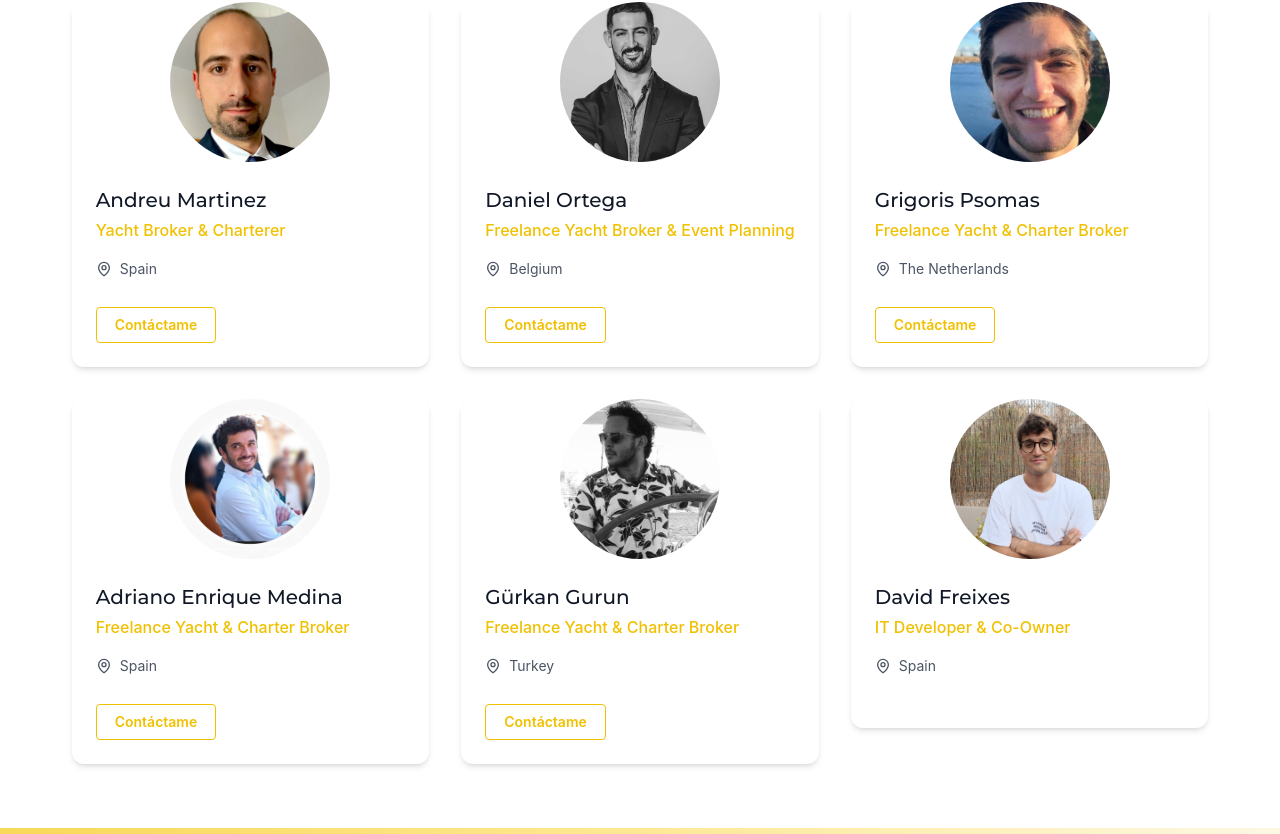
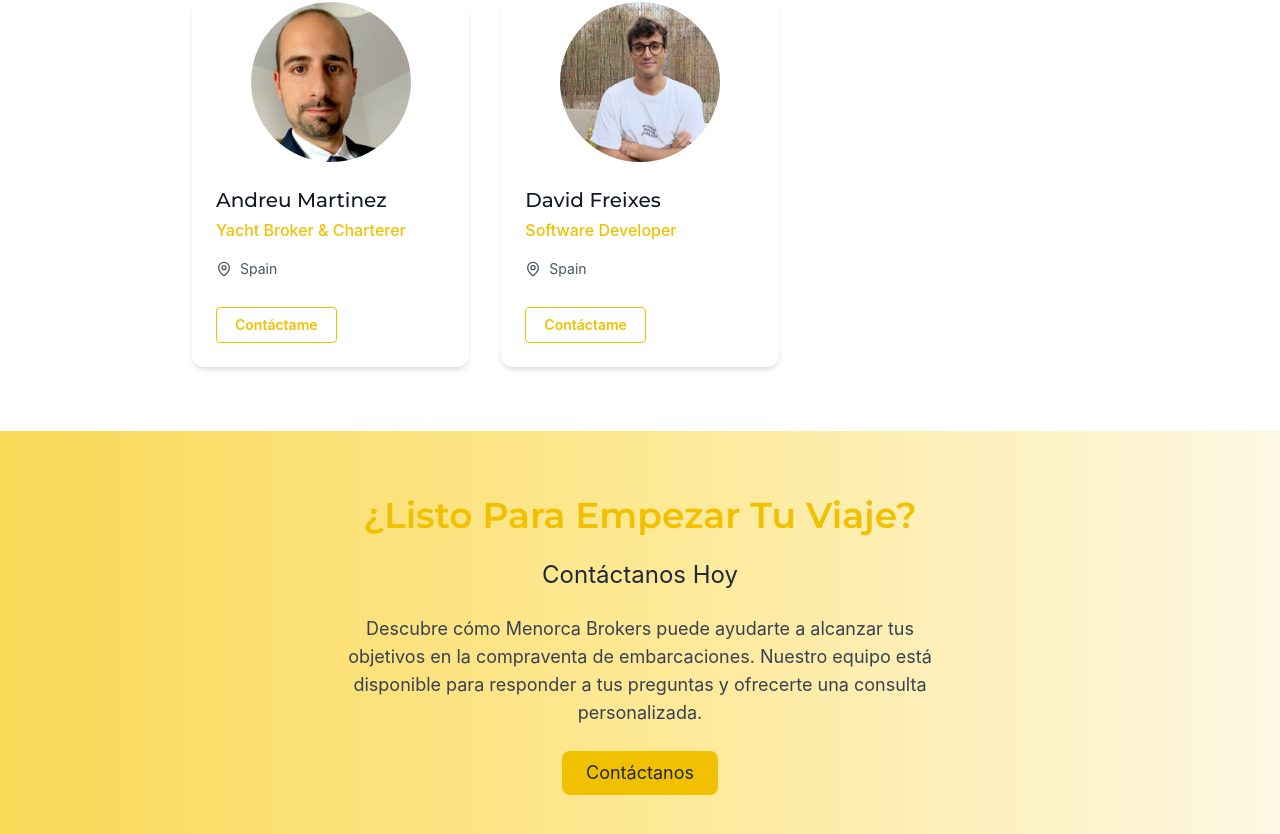
Before and after one commit to davidfreixes/myb, a Next.js app: page /quienes-somos in a window 1280 px wide. Shown: the part 706-1540 px from the top of the page. Built offline with nearby package versions, Linux system fonts and the light colour scheme.

Commit message:
feat: remove employes

```diff
--- a/client/general/company/components/about-us.tsx
+++ b/client/general/company/components/about-us.tsx
@@ -1,7 +1,9 @@
+import { NAVIGATION_LINKS } from "@/utils/navigation";
 import { Button } from "@mantine/core";
 import { MapPin } from "lucide-react";
-import { useTranslations } from "next-intl";
+import { useLocale, useTranslations } from "next-intl";
 import Image from "next/image";
+import Link from "next/link";
 import { useRef, useState } from "react";
 import ContactModal from "../../contact/modal/contactModal";
 
@@ -21,45 +23,47 @@ const teamMembers = [
       "Actualmente, Andreu dirige Menorca Yacht Brokers, un proyecto que ofrece una amplia gama de servicios de ship brokerage, charter y asesoría náutica. Gracias a su formación académica y su experiencia práctica, Andreu ha desarrollado una comprensión profunda del sector marítimo y sus necesidades específicas.",
     ],
   },
-  {
-    name: "Daniel Ortega",
-    role: "Freelance Yacht Broker & Event Planning",
-    location: "Belgium",
-    email: "contact@menorcabrokers.com",
-    image: "/img/team/daniel-ortega.jpg",
-  },
-  {
-    name: "Grigoris Psomas",
-    role: "Freelance Yacht & Charter Broker",
-    location: "The Netherlands",
-    email: "contact@menorcabrokers.com",
-    image: "/img/team/grigoris-psomas.jpg",
-  },
-  {
-    name: "Adriano Enrique Medina",
-    role: "Freelance Yacht & Charter Broker",
-    location: "Spain",
-    email: "contact@menorcabrokers.com",
-    image: "/img/team/adriano-enrique.png",
-  },
-  {
-    name: "Gürkan Gurun",
-    role: "Freelance Yacht & Charter Broker",
-    location: "Turkey",
-    email: "contact@menorcabrokers.com",
-    image: "/img/team/gurkan-gurun.jpeg",
-  },
+  // {
+  //   name: "Daniel Ortega",
+  //   role: "Freelance Yacht Broker & Event Planning",
+  //   location: "Belgium",
+  //   email: "contact@menorcabrokers.com",
+  //   image: "/img/team/daniel-ortega.jpg",
+  // },
+  // {
+  //   name: "Grigoris Psomas",
+  //   role: "Freelance Yacht & Charter Broker",
+  //   location: "The Netherlands",
+  //   email: "contact@menorcabrokers.com",
+  //   image: "/img/team/grigoris-psomas.jpg",
+  // },
+  // {
+  //   name: "Adriano Enrique Medina",
+  //   role: "Freelance Yacht & Charter Broker",
+  //   location: "Spain",
+  //   email: "contact@menorcabrokers.com",
+  //   image: "/img/team/adriano-enrique.png",
+  // },
+  // {
+  //   name: "Gürkan Gurun",
+  //   role: "Freelance Yacht & Charter Broker",
+  //   location: "Turkey",
+  //   email: "contact@menorcabrokers.com",
+  //   image: "/img/team/gurkan-gurun.jpeg",
+  // },
   {
     name: "David Freixes",
-    role: "IT Developer & Co-Owner",
+    role: "Software Developer",
     location: "Spain",
     image: "/img/team/david-freixes.jpg",
+    email: "contact@menorcabrokers.com",
   },
 ];
 
 export default function AboutUs() {
   const [contactModalOpened, setContactModalOpened] = useState(false);
   const t = useTranslations("aboutUs");
+  const locale = useLocale();
 
   const teamSectionRef = useRef<HTMLDivElement>(null);
 
@@ -155,7 +159,7 @@ export default function AboutUs() {
                     {member.email && (
                       <Button
                         component="a"
-                        href={`mailto:${member.email}`}
+                        onClick={() => setContactModalOpened(true)}
                         variant="outline"
                         color="#f1c001"
                       >
@@ -184,7 +188,8 @@ export default function AboutUs() {
               {t("contact.description")}
             </p>
             <Button
-              onClick={() => setContactModalOpened(true)}
+              component={Link}
+              href={`${NAVIGATION_LINKS.CONTACTO(locale)}`}
               unstyled
               className="bg-primary hover:bg-primary/60 text-darkTitle font-normal text-sm sm:text-base md:text-lg py-2 px-4 sm:px-6 rounded-lg transition-colors"
             >
--- a/client/general/company/components/purchase-and-sale.tsx
+++ b/client/general/company/components/purchase-and-sale.tsx
@@ -1,3 +1,4 @@
+import { NAVIGATION_LINKS } from "@/utils/navigation";
 import { Button, Text } from "@mantine/core";
 import {
   BookOpen,
@@ -11,14 +12,16 @@ import {
   Scale,
   Shield,
 } from "lucide-react";
-import { useTranslations } from "next-intl";
+import { useLocale, useTranslations } from "next-intl";
 import Image from "next/image";
+import Link from "next/link";
 import { useState } from "react";
 import ContactModal from "../../contact/modal/contactModal";
 
 export default function PurchaseAndSale() {
   const [contactModalOpened, setContactModalOpened] = useState(false);
   const t = useTranslations("purchaseAndSale");
+  const locale = useLocale();
 
   const benefits = [
     {
@@ -209,8 +212,9 @@ export default function PurchaseAndSale() {
 
           <div className="flex justify-center">
             <Button
+              component={Link}
+              href={`${NAVIGATION_LINKS.CONTACTO(locale)}`}
               unstyled
-              onClick={() => setContactModalOpened(true)}
               className="bg-primary hover:bg-primary/60 text-darkTitle font-normal text-sm sm:text-base md:text-lg py-2 px-4 rounded-lg transition-colors"
             >
               <div className="flex gap-2 items-center">
```
